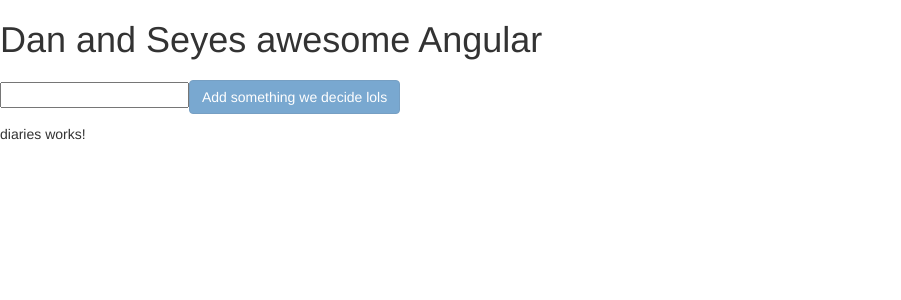
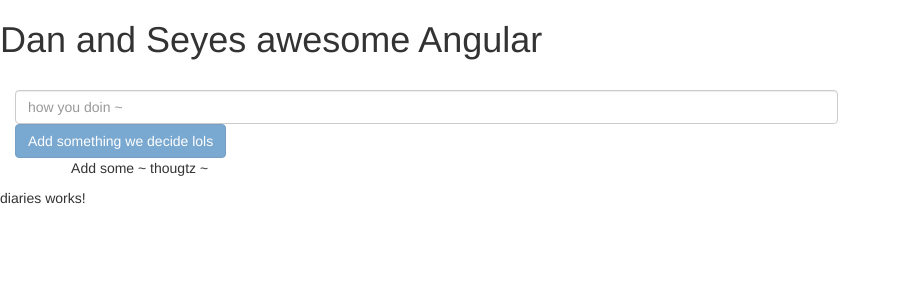
Before and after one commit to seyesij/Angular-4, an Angular app in the folder angular-app/: page / in a window 1280 px wide. Shown: the top 300 px of the page, without its empty margins (0-901 px from the left). Built offline with nearby package versions, Linux system fonts and the light colour scheme.

Commit message:
bootstrapped

```diff
--- a/angular-app/src/app/diaries/diaries.component.html
+++ b/angular-app/src/app/diaries/diaries.component.html
@@ -1,4 +1,13 @@
-<h1>{{ title }}</h1>
-    <input type="text" [(ngModel)]="userInput">
-    <button [disabled]="!userInput"class="btn btn-primary">Add something we decide lols</button>
-    <ul> {{ userInput }} </ul>
+<div class="container-fluid">
+    <div class="row">
+        <div class="col-xs-8">
+            <h1>{{ title }}</h1>
+                <input type="text" placeholder="how you doin ~" class="form-control" (input)="onUserInput($event)">
+                <button [disabled]="!userInput"class="btn btn-primary">Add something we decide lols</button>
+            <div class="row">
+                <p class="col-md-1">{{ userInput }}</p>
+                    <p> Add some ~ thougtz ~ </p>
+            </div>
+        </div>
+    </div>
+</div>
```
